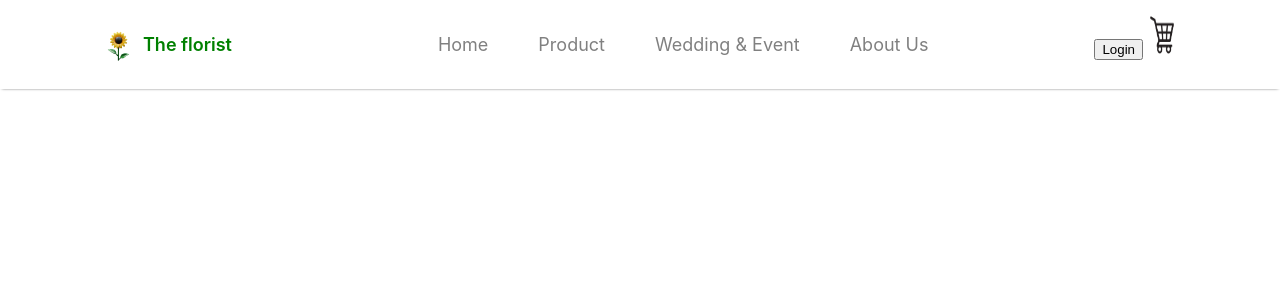
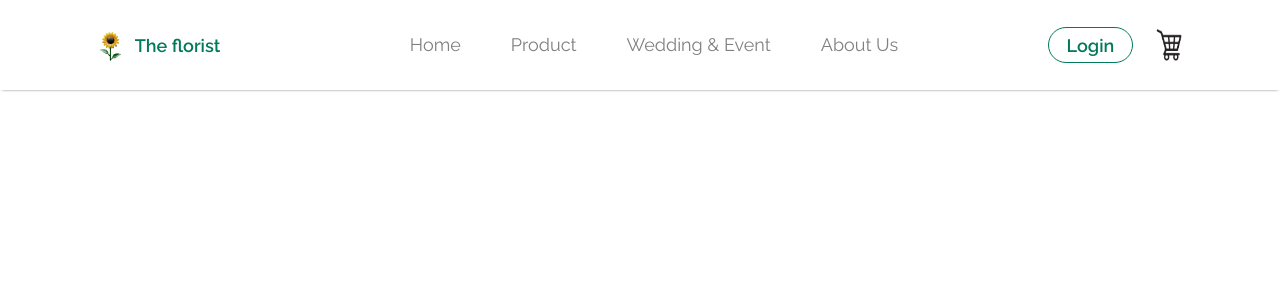
Before and after one commit to manisaparajuli/florist, a React (Create React App) app: page / in a window 1280 px wide. Shown: the top 300 px of the page. Built offline with nearby package versions, Linux system fonts and the light colour scheme.

Commit message:
style added to navbar

```diff
--- a/public/index.html
+++ b/public/index.html
@@ -15,6 +15,9 @@
       user's mobile device or desktop. See https://developers.google.com/web/fundamentals/web-app-manifest/
     -->
     <link rel="manifest" href="%PUBLIC_URL%/manifest.json" />
+    <style>
+      @import url('https://fonts.googleapis.com/css2?family=Raleway:ital,wght@0,100..900;1,100..900&display=swap')
+    </style>
     <!--
       Notice the use of %PUBLIC_URL% in the tags above.
       It will be replaced with the URL of the `public` folder during the build.
--- a/src/Components/Navbar/Navbar.css
+++ b/src/Components/Navbar/Navbar.css
@@ -1,6 +1,5 @@
-.icons {
-  height: 38px;
-  width: 38px;
+*{
+  font-family: "Raleway", sans-serif;
 }
 
 .navbar{
@@ -15,9 +14,14 @@
   align-items: center;
   gap: 6px;
 }
+.nav-logo img{
+  height: 38px;
+  width: 38px;
+}
+
 
 .nav-logo p {
-  color: green;
+  color: #007a5a;
   font-size: 18px;
   font-weight: 600;
 }
@@ -29,5 +33,59 @@
   list-style: none;
   color: grey;
   font-size: 18px;
+}
+/* .nav-menu li {
+  gap: 4px;
+} */
 
+.nav-menu li:after {
+  content: "";
+  width: 0%;
+  height: 1px;
+  display: block;
+  transition: all 0.3s ease;
 }
+.nav-menu li:hover::after {
+  width: 100%;
+  height: 1px;
+  background-color: grey;
+}
+
+.nav-login-cart{
+  display: flex;
+  align-items: center;
+  justify-content: center;
+  gap: 16px;
+}
+
+.nav-login-cart button{
+  font-family: "Raleway", sans-serif;
+  display: inline-block;
+  outline: 0;
+  cursor: pointer;
+  border: 1px solid #007a5a;
+  color: #007a5a;
+  font-weight: 600;
+  background: #fff;
+  padding: 2px 18px;
+  font-size: 18px;
+  border-radius: 20px;
+  height: 36px;
+  transition: all 80ms linear;
+}
+.nav-login-cart button:hover{
+    box-shadow: 0 1px 3px 0 rgb(0 0 0 / 8%);
+    background: rgba(248,248,248,1);
+}
+
+.nav-login-cart button:active{
+  background: #007a5a;
+  color: grey;
+}
+
+
+.nav-login-cart img {
+  height: 32px;
+  width: 40px;
+  color: grey;
+}
--- a/src/Components/Navbar/Navbar.jsx
+++ b/src/Components/Navbar/Navbar.jsx
@@ -6,7 +6,7 @@ const Navbar = () => {
   return (
     <div className='navbar'>
       <div className="nav-logo">
-        <img className='icons' src={logo} alt="florist logo here" />
+        <img  src={logo} alt="florist logo here" />
         <p>The florist</p>
       </div>
         <ul className="nav-menu">
@@ -17,7 +17,7 @@ const Navbar = () => {
         </ul>
         <div className="nav-login-cart">
           <button>Login</button>
-          <img className='icons' src={cart} alt="cart" />
+          <img  src={cart} alt="cart" />
         </div>
     </div>
   )
```
